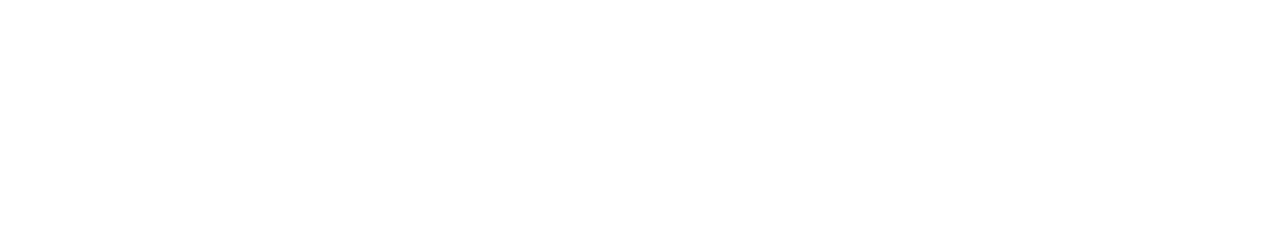
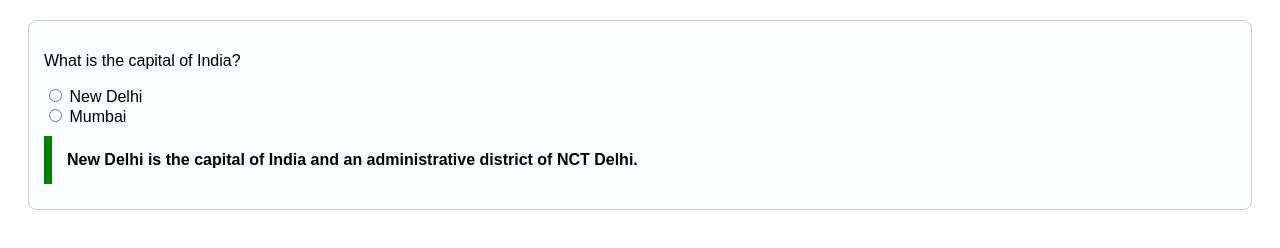
Before and after one commit to acciojob/trivia-harshubari, a website: page main.html in a window 1280 px wide. Drawn offline with Linux system fonts and the light colour scheme.

Commit message:
created a submission

```diff
--- a/main.html
+++ b/main.html
@@ -10,7 +10,24 @@
 	<!-- the entire body must be written by student -->
     <script type="text/javascript" src="./script.js">
 </script>
+	<div class="question-container">
+  <p>What is the capital of India?</p>
 
+  <form>
+    <label>
+      <input type="radio" name="capital" value="New Delhi"> New Delhi
+    </label>
+    <br>
+    <label>
+      <input type="radio" name="capital" value="Mumbai"> Mumbai
+    </label>
+  </form>
+
+  <blockquote>
+    New Delhi is the capital of India and an administrative district of NCT Delhi.
+    <!-- Reference: Wikipedia -->
+  </blockquote>
+</div>
 </body>
 
 </html>
--- a/styles.css
+++ b/styles.css
@@ -1,2 +1,20 @@
+ body {
+      font-family: Arial, sans-serif;
+    }
 
-/* Your CSS Code here. */
+    .question-container {
+      margin: 20px;
+      padding: 15px;
+      border: 1px solid #ccc;
+      border-radius: 8px;
+      background-color: #f8fffe;
+    }
+
+    blockquote {
+      max-width: 600px;
+      margin: 10px 0;
+      padding: 15px;
+      border-left: 8px solid green;
+      background-color: #f8fffe;
+      font-weight: bold;
+    }
```
